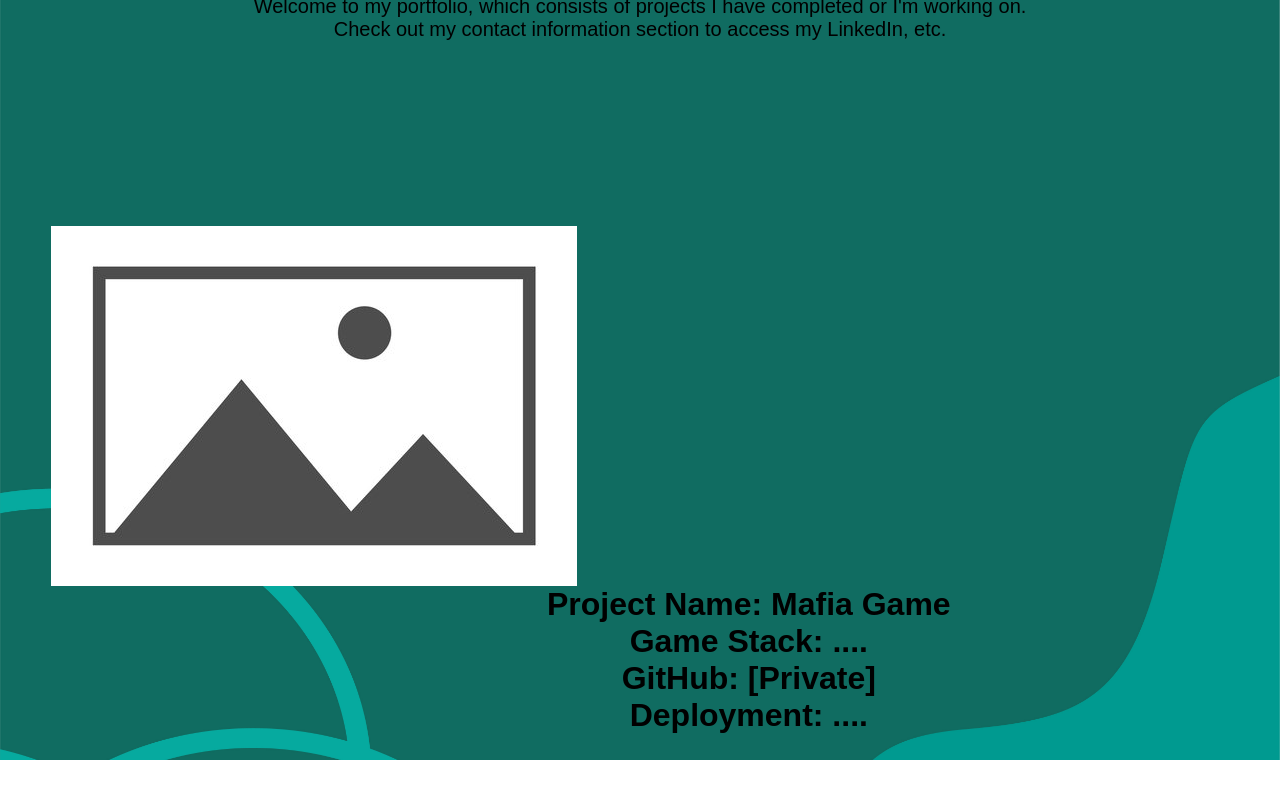
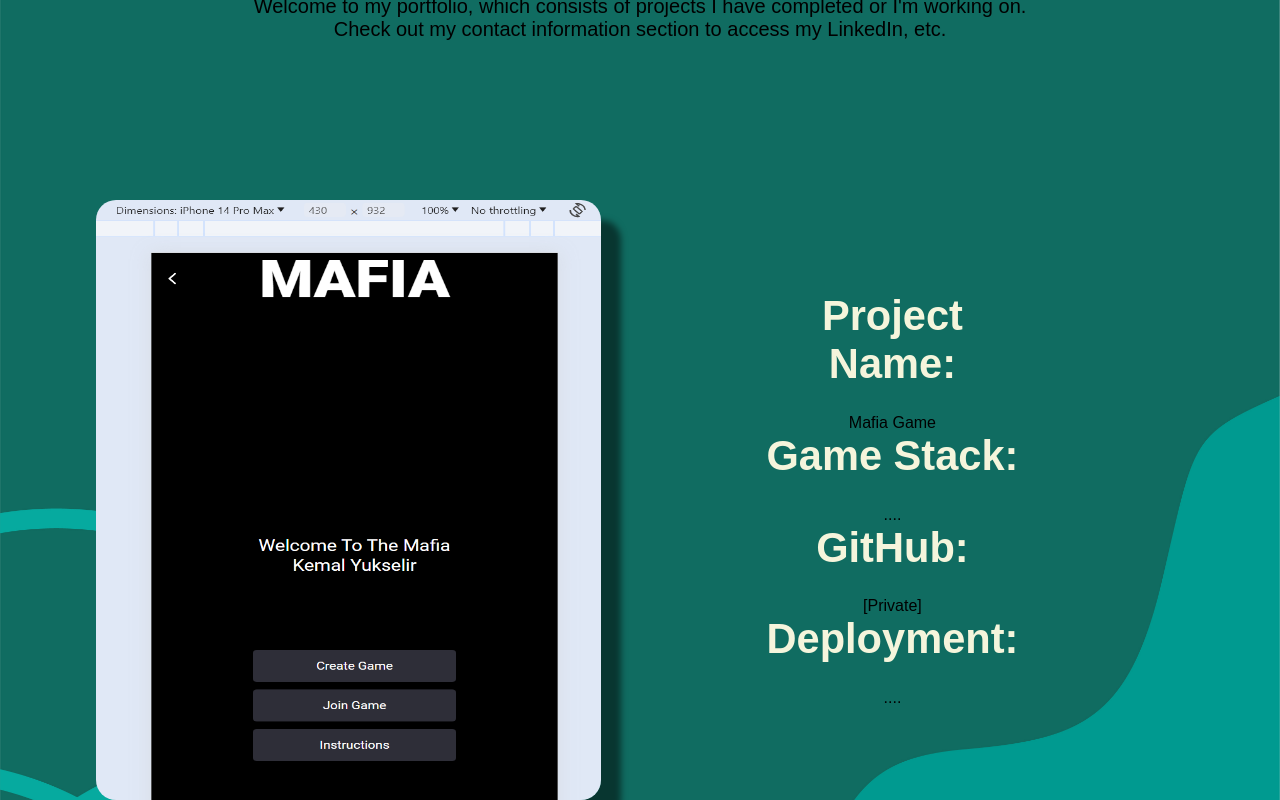
Before and after one commit to KemalYukselir/portfolio-website, a React (Create React App) app: page / in a window 1280 px wide. Shown: the part 550-1350 px from the top of the page. Before the commit the page ends 1310 px from the top, so only its background shows below. Built offline with nearby package versions, Linux system fonts and the light colour scheme; a web font is replaced by a local one.

Commit message:
created mafia game portfolio

```diff
--- a/src/App.css
+++ b/src/App.css
@@ -1,8 +1,6 @@
 * {
   font-family: "Reem Kufi", sans-serif;
   margin: 0;
-  padding: 0;
-  box-sizing: border-box;
 }
 img {
   max-width: 100%;
@@ -15,7 +13,6 @@ img {
   margin: 0rem auto;
 }
 body {
-  overflow-x: hidden;
   /* background-color: #f6f6f6; */
   background-image: url('Assets/backgroundImage.jpg');
   background-size: cover;
@@ -75,10 +72,13 @@ nav {
   font-size: 20px;
 }
 
+
+
+
 .portfolio-section {
   flex: 1;
   display: flex;
-  flex-direction: column;
+  flex-direction: row;
   justify-content: center;
   align-items: center;
   text-align: center;
@@ -86,18 +86,40 @@ nav {
 }
 
 .portfolio-section img {
-  margin-right: 60%;
+  display: block;
+  width: 550px;
+  height: 600px;
 }
 
-.portfolio-section h1 {
-  margin-left: 20%;
+.img-wrapper {
+  margin-right: 5%;
+  /* border: 5px solid #000000; */
+  border-radius: 20px;
+  overflow: hidden;
+  box-sizing: border-box;
+  padding: 0;
+  box-shadow: 20px 20px 6px rgba(0, 0, 0, 0.5); /* Add drop shadow */
 }
 
-.text-container {
+.text-wrapper {
   display: flex;
   flex-direction: column;
-  align-items: flex-start;
+  align-items: center;
+  margin-right: 15%;
+  margin-left: 10%;
+  text-align: center; /* Center the text */
 }
+
+.text-wrapper h1 {
+  margin-bottom: 10%;
+  font-size: 260%;
+  color: beige;
+}
+
+.text-wrapper p {
+  text-align: center;
+}
+
 @media (max-width: 900px) {
   .navbar-menu-container {
     display: flex;
--- a/src/Components/Portfolios.js
+++ b/src/Components/Portfolios.js
@@ -1,15 +1,20 @@
 import React from 'react'
-import placeholderImage from "../Assets/placeHolderImage.jpg"
+import PlaceholderImage from "../Assets/placeHolderImage.jpg"
+import MafiaGameImg from "../Assets/mafiaGameImg.png"
 
 const Portfolios = () => {
   return (
     <div>
         <div className='portfolio-section'>
-            <img src={placeholderImage} alt="Placeholder Image"/>
-            <h1>Project Name: Mafia Game</h1>
-            <h1>Game Stack: ....</h1>
-            <h1>GitHub: [Private]</h1>
-            <h1>Deployment: ....</h1>
+          <div className='img-wrapper'>
+            <img src={MafiaGameImg} alt="Placeholder Image"/>
+          </div>
+          <div className='text-wrapper'>
+              <h1>Project Name:</h1> <p>Mafia Game</p>
+              <h1>Game Stack:</h1> <p>....</p>
+              <h1>GitHub:</h1> <p>[Private]</p>
+              <h1>Deployment:</h1> <p>....</p>
+          </div>
         </div>
     </div>
   )
```
Also changed, not shown: src/Assets/mafiaGameImg.png (added).
